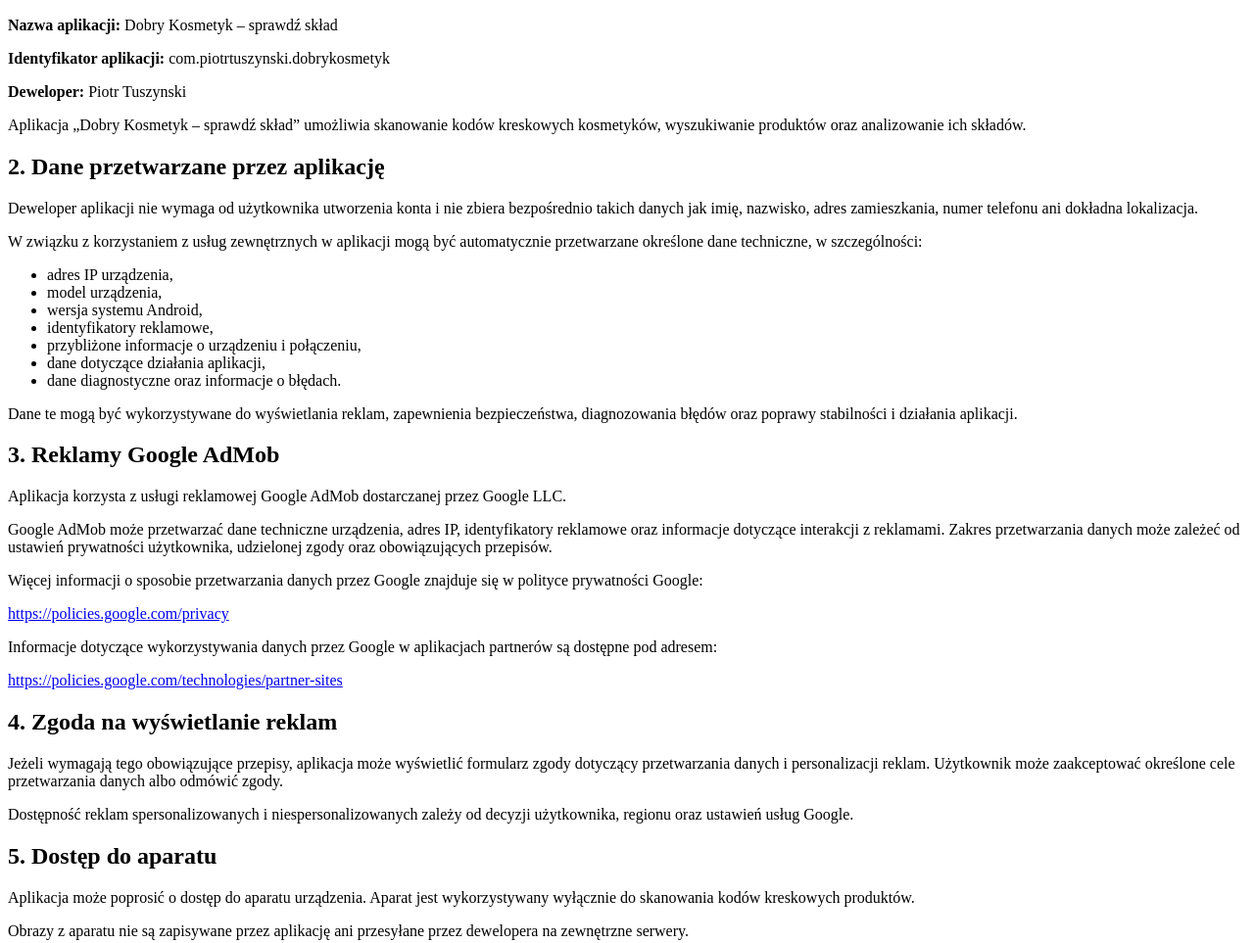
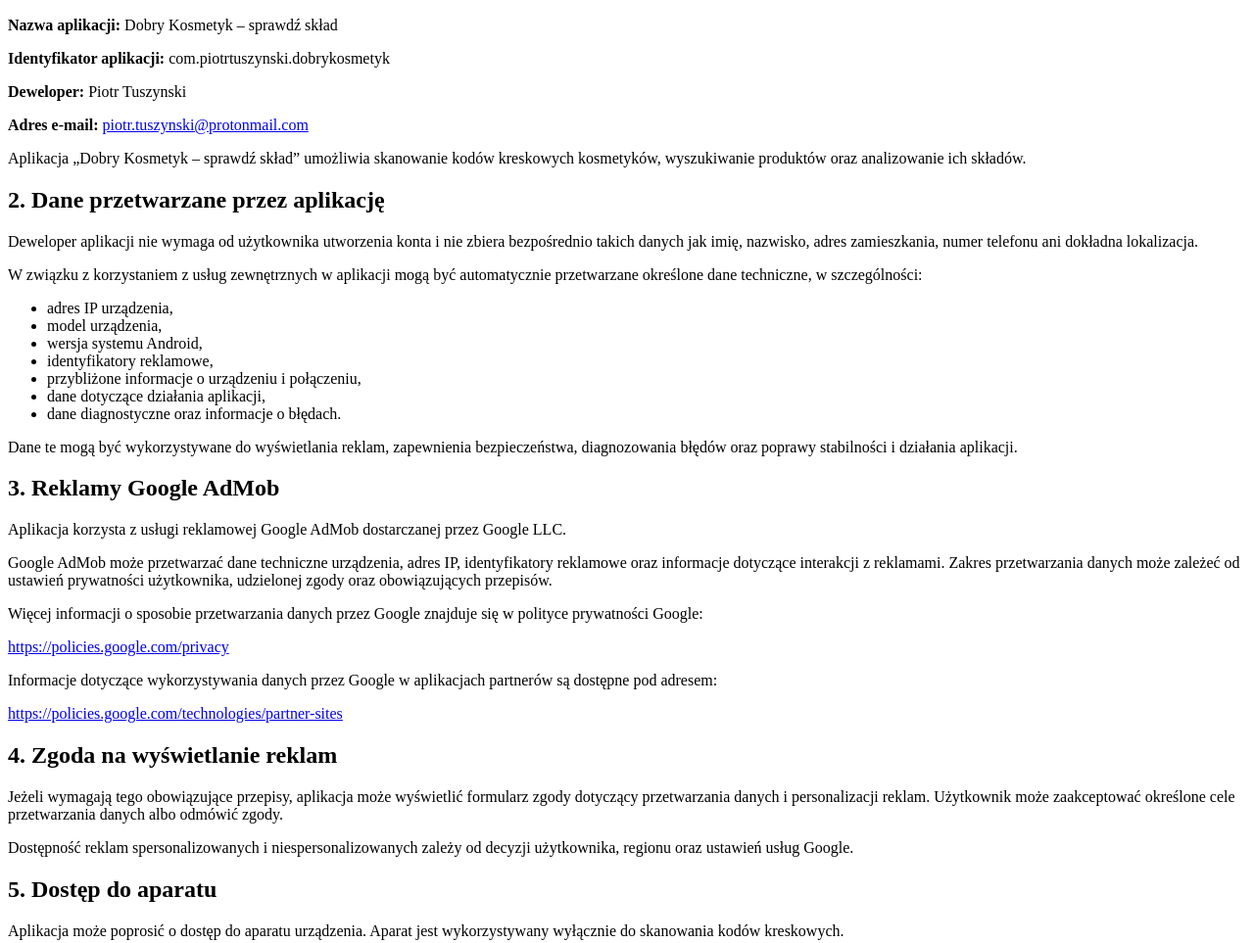
Before and after one commit to Piotr8787/piotr8787.github.io, a plain HTML site: page index.html in a window 1280 px wide. Shown: the part 148-1111 px from the top of the page at 98% size. Drawn offline with Linux system fonts and the light colour scheme.

Commit message:
UpdatePoprawiona polityka prywatności aplikacji Dobry Kosmetykindex.html
Dodano pełną nazwę aplikacji, poprawny identyfikator pakietu, dane dewelopera, informacje o Google AdMob, wykorzystywanych danych oraz uprawnieniu do aparatu.

```diff
--- a/index.html
+++ b/index.html
@@ -26,6 +26,13 @@
     <p>
         <strong>Deweloper:</strong>
         Piotr Tuszynski
+    </p>
+
+    <p>
+        <strong>Adres e-mail:</strong>
+        <a href="mailto:piotr.tuszynski@protonmail.com">
+            piotr.tuszynski@protonmail.com
+        </a>
     </p>
 
     <p>
@@ -122,8 +129,7 @@
 
     <p>
         Aplikacja może poprosić o dostęp do aparatu urządzenia.
-        Aparat jest wykorzystywany wyłącznie do skanowania kodów kreskowych
-        produktów.
+        Aparat jest wykorzystywany wyłącznie do skanowania kodów kreskowych.
     </p>
 
     <p>
@@ -208,7 +214,10 @@
 
     <p>
         <strong>Deweloper:</strong> Piotr Tuszynski<br>
-        <strong>Adres e-mail:</strong> WPISZ_TUTAJ_EMAIL
+        <strong>Adres e-mail:</strong>
+        <a href="mailto:piotr.tuszynski@protonmail.com">
+            piotr.tuszynski@protonmail.com
+        </a>
     </p>
 </body>
 </html>
```
